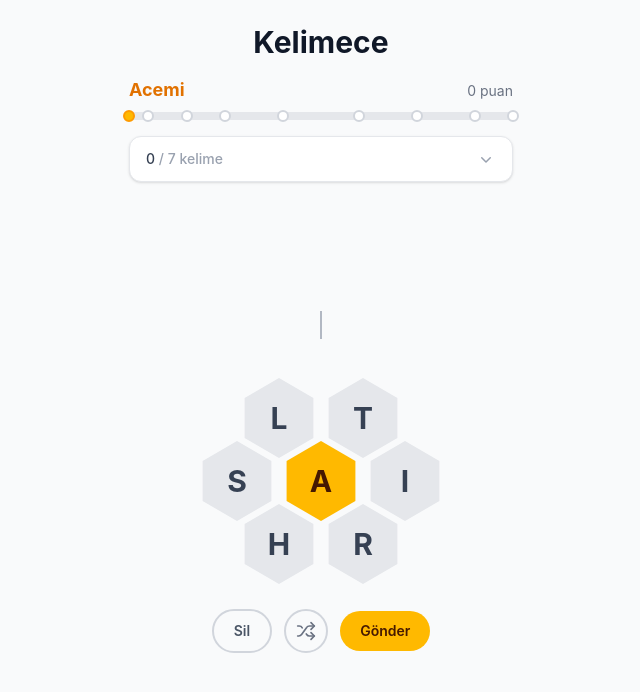
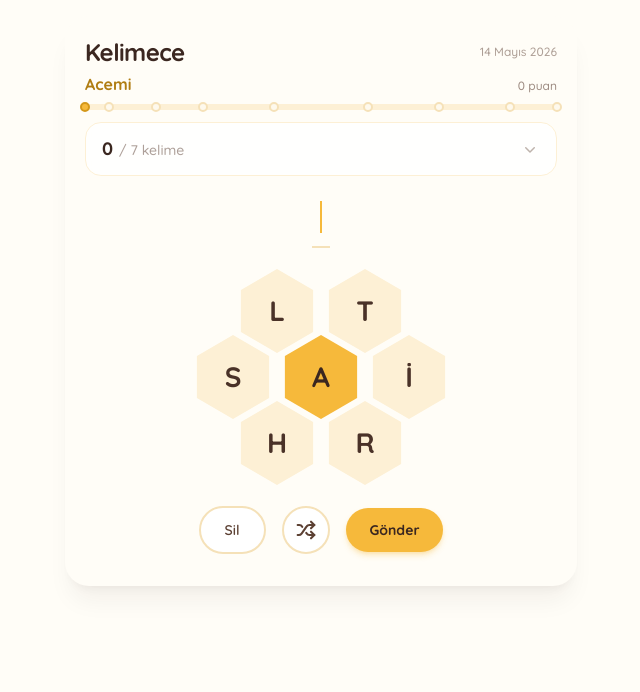
Before and after one commit to omerislamoglu/kelimece, a React (Vite) app: page / in a window 1280 px wide. Shown: the top 692 px of the page, without its empty margins (319-959 px from the left). Built offline with nearby package versions, Linux system fonts and the light colour scheme.

Commit message:
feat: assemble main game screen with full layout

```diff
--- a/index.html
+++ b/index.html
@@ -1,9 +1,12 @@
 <!doctype html>
-<html lang="en">
+<html lang="tr">
   <head>
     <meta charset="UTF-8" />
     <link rel="icon" type="image/svg+xml" href="/favicon.svg" />
-    <meta name="viewport" content="width=device-width, initial-scale=1.0" />
+    <meta name="viewport" content="width=device-width, initial-scale=1.0, maximum-scale=1.0, user-scalable=no" />
+    <link rel="preconnect" href="https://fonts.googleapis.com" />
+    <link rel="preconnect" href="https://fonts.gstatic.com" crossorigin />
+    <link href="https://fonts.googleapis.com/css2?family=Quicksand:wght@400;500;600;700&display=swap" rel="stylesheet" />
     <title>Kelimece</title>
   </head>
   <body>
--- a/src/App.tsx
+++ b/src/App.tsx
@@ -5,6 +5,15 @@ import Controls from './components/Controls'
 import ScoreBar from './components/ScoreBar'
 import FoundWords from './components/FoundWords'
 import Toast from './components/Toast'
+
+function formatTurkishDate(dateStr: string): string {
+  const months = [
+    'Ocak', 'Şubat', 'Mart', 'Nisan', 'Mayıs', 'Haziran',
+    'Temmuz', 'Ağustos', 'Eylül', 'Ekim', 'Kasım', 'Aralık',
+  ]
+  const [y, m, d] = dateStr.split('-').map(Number)
+  return `${d} ${months[m - 1]} ${y}`
+}
 
 function App() {
   const {
@@ -23,14 +32,24 @@ function App() {
   if (!puzzle) return null
 
   return (
-    <div className="flex min-h-screen flex-col items-center bg-gray-50 px-4 py-6">
-      <h1 className="mb-4 text-3xl font-bold text-gray-900">Kelimece</h1>
-
+    <div className="mx-auto flex min-h-[100dvh] max-w-lg flex-col bg-cream-50 sm:my-4 sm:min-h-0 sm:rounded-3xl sm:shadow-xl sm:shadow-bark-900/5">
       <Toast message={message} />
 
-      <ScoreBar score={score} maxScore={maxScore} />
+      {/* Header */}
+      <header className="px-5 pt-5 pb-3">
+        <div className="mb-1 flex items-center justify-between">
+          <h1 className="text-2xl font-bold tracking-tight text-bark-800">
+            Kelimece
+          </h1>
+          <span className="text-xs font-medium text-bark-600/50">
+            {formatTurkishDate(puzzle.date)}
+          </span>
+        </div>
+        <ScoreBar score={score} maxScore={maxScore} />
+      </header>
 
-      <div className="mt-4 w-full max-w-sm">
+      {/* Bulunan kelimeler toggle */}
+      <div className="px-5 pb-2">
         <FoundWords
           foundWords={foundWords}
           totalWords={puzzle.validWords.length}
@@ -38,7 +57,8 @@ function App() {
         />
       </div>
 
-      <div className="flex flex-1 flex-col items-center justify-center gap-6 py-6">
+      {/* Oyun alanı — dikeyde ortala, mobilde alt yarıda kalsın */}
+      <main className="flex flex-1 flex-col items-center justify-center gap-5 px-5 pb-8 pt-2">
         <InputDisplay
           currentInput={currentInput}
           centerLetter={puzzle.centerLetter}
@@ -57,7 +77,7 @@ function App() {
           onShuffle={shuffleLetters}
           onSubmit={submitWord}
         />
-      </div>
+      </main>
     </div>
   )
 }
--- a/src/components/Controls.tsx
+++ b/src/components/Controls.tsx
@@ -51,22 +51,22 @@ export default function Controls({
   }, [letters, onLetterClick, onDelete, onShuffle, onSubmit])
 
   return (
-    <div className="flex items-center justify-center gap-3">
+    <div className="flex items-center justify-center gap-4">
       <button
         type="button"
         onClick={onDelete}
-        className="rounded-full border-2 border-gray-300 px-5 py-2.5 text-sm font-semibold
-                   text-gray-600 transition-colors hover:border-gray-400 hover:text-gray-800
-                   active:bg-gray-100"
+        className="rounded-full border-2 border-cream-300 bg-white px-6 py-3 text-sm
+                   font-semibold text-bark-600 transition-all duration-150
+                   hover:border-honey-400 hover:text-bark-800 active:scale-95"
       >
         Sil
       </button>
       <button
         type="button"
         onClick={onShuffle}
-        className="rounded-full border-2 border-gray-300 p-2.5 text-gray-500
-                   transition-colors hover:border-gray-400 hover:text-gray-700
-                   active:bg-gray-100"
+        className="rounded-full border-2 border-cream-300 bg-white p-3 text-bark-600
+                   transition-all duration-150 hover:border-honey-400
+                   hover:text-bark-800 active:rotate-180 active:scale-95"
         aria-label="Harfleri karıştır"
       >
         <svg
@@ -74,7 +74,7 @@ export default function Controls({
           viewBox="0 0 24 24"
           fill="none"
           stroke="currentColor"
-          strokeWidth={2}
+          strokeWidth={2.5}
           strokeLinecap="round"
           strokeLinejoin="round"
           className="h-5 w-5"
@@ -89,9 +89,10 @@ export default function Controls({
       <button
         type="button"
         onClick={onSubmit}
-        className="rounded-full bg-amber-400 px-5 py-2.5 text-sm font-semibold
-                   text-amber-950 transition-colors hover:bg-amber-300
-                   active:bg-amber-500"
+        className="rounded-full bg-honey-400 px-6 py-3 text-sm font-bold
+                   text-bark-800 shadow-md shadow-honey-400/30
+                   transition-all duration-150 hover:bg-honey-300
+                   hover:shadow-lg hover:shadow-honey-400/40 active:scale-95"
       >
         Gönder
       </button>
--- a/src/components/FoundWords.tsx
+++ b/src/components/FoundWords.tsx
@@ -22,22 +22,27 @@ export default function FoundWords({
 
   return (
     <>
-      {/* Toggle butonu */}
       <button
         type="button"
         onClick={() => setIsOpen(!isOpen)}
-        className="flex w-full max-w-sm items-center justify-between rounded-xl border border-gray-200
-                   bg-white px-4 py-3 text-left shadow-sm transition-colors hover:bg-gray-50"
+        className="flex w-full items-center justify-between rounded-2xl
+                   border border-cream-200 bg-white/80 px-4 py-3
+                   text-left backdrop-blur-sm transition-all duration-200
+                   hover:bg-white hover:shadow-sm"
       >
-        <span className="text-sm font-medium text-gray-700">
-          {foundWords.length}{' '}
-          <span className="text-gray-400">/ {totalWords} kelime</span>
-        </span>
+        <div className="flex items-baseline gap-1.5">
+          <span className="text-lg font-bold text-bark-800">
+            {foundWords.length}
+          </span>
+          <span className="text-sm font-medium text-bark-600/50">
+            / {totalWords} kelime
+          </span>
+        </div>
         <svg
           xmlns="http://www.w3.org/2000/svg"
           viewBox="0 0 20 20"
           fill="currentColor"
-          className={`h-5 w-5 text-gray-400 transition-transform duration-200 ${
+          className={`h-5 w-5 text-bark-600/40 transition-transform duration-200 ${
             isOpen ? 'rotate-180' : ''
           }`}
         >
@@ -49,51 +54,52 @@ export default function FoundWords({
         </svg>
       </button>
 
-      {/* Overlay + Bottom Sheet (mobil) / Dropdown (desktop) */}
       {isOpen && (
         <>
           {/* Mobil overlay */}
           <div
-            className="fixed inset-0 z-40 bg-black/30 sm:hidden"
+            className="animate-fade-in fixed inset-0 z-40 bg-bark-900/30 backdrop-blur-sm sm:hidden"
             onClick={() => setIsOpen(false)}
           />
 
-          {/* Panel */}
+          {/* Bottom sheet (mobil) / Dropdown (masaüstü) */}
           <div
-            className="fixed inset-x-0 bottom-0 z-50 max-h-[60vh] overflow-hidden rounded-t-2xl
-                       bg-white shadow-xl sm:static sm:z-auto sm:mt-2 sm:max-h-64 sm:w-full
-                       sm:max-w-sm sm:rounded-xl sm:border sm:border-gray-200 sm:shadow-sm"
+            className="fixed inset-x-0 bottom-0 z-50 max-h-[65vh] animate-slide-up overflow-hidden
+                       rounded-t-3xl bg-cream-50 shadow-2xl
+                       sm:static sm:z-auto sm:mt-2 sm:max-h-56 sm:animate-fade-in
+                       sm:rounded-2xl sm:border sm:border-cream-200 sm:shadow-sm"
           >
             {/* Mobil handle */}
-            <div className="flex justify-center py-2 sm:hidden">
-              <div className="h-1 w-8 rounded-full bg-gray-300" />
+            <div className="flex justify-center pt-3 pb-1 sm:hidden">
+              <div className="h-1 w-10 rounded-full bg-cream-300" />
             </div>
 
-            {/* Header */}
-            <div className="flex items-center justify-between border-b border-gray-100 px-4 py-2">
-              <span className="text-sm font-medium text-gray-600">
+            <div className="flex items-center justify-between border-b border-cream-200 px-5 py-3">
+              <span className="text-sm font-semibold text-bark-700">
                 Bulunan Kelimeler
               </span>
               <button
                 type="button"
                 onClick={() => setIsOpen(false)}
-                className="text-gray-400 hover:text-gray-600"
+                className="rounded-full p-1 text-bark-600/40 transition-colors hover:bg-cream-200 hover:text-bark-700"
               >
                 <svg
                   xmlns="http://www.w3.org/2000/svg"
                   viewBox="0 0 20 20"
                   fill="currentColor"
-                  className="h-5 w-5"
+                  className="h-4 w-4"
                 >
                   <path d="M6.28 5.22a.75.75 0 0 0-1.06 1.06L8.94 10l-3.72 3.72a.75.75 0 1 0 1.06 1.06L10 11.06l3.72 3.72a.75.75 0 1 0 1.06-1.06L11.06 10l3.72-3.72a.75.75 0 0 0-1.06-1.06L10 8.94 6.28 5.22Z" />
                 </svg>
               </button>
             </div>
 
-            {/* Kelime listesi */}
-            <div className="overflow-y-auto px-4 py-2" style={{ maxHeight: 'calc(60vh - 80px)' }}>
+            <div
+              className="overflow-y-auto px-5 py-3"
+              style={{ maxHeight: 'calc(65vh - 90px)' }}
+            >
               {sortedWords.length === 0 ? (
-                <p className="py-4 text-center text-sm text-gray-400">
+                <p className="py-6 text-center text-sm text-bark-600/40">
                   Henüz kelime bulunamadı
                 </p>
               ) : (
@@ -101,18 +107,13 @@ export default function FoundWords({
                   {sortedWords.map((word) => (
                     <span
                       key={word}
-                      className={`inline-block rounded-full px-3 py-1 text-sm font-medium ${
+                      className={`animate-fade-in inline-block rounded-full px-3 py-1 text-sm font-semibold ${
                         pangramSet.has(word)
-                          ? 'bg-amber-100 text-amber-700 ring-1 ring-amber-300'
-                          : 'bg-gray-100 text-gray-700'
+                          ? 'bg-honey-400/20 text-honey-600 ring-1 ring-honey-400/40'
+                          : 'bg-cream-200/80 text-bark-700'
                       }`}
                     >
                       {word}
-                      {pangramSet.has(word) && (
-                        <span className="ml-1 text-amber-500" aria-label="pangram">
-                          *
-                        </span>
-                      )}
                     </span>
                   ))}
                 </div>
--- a/src/components/Hive.tsx
+++ b/src/components/Hive.tsx
@@ -1,19 +1,19 @@
+import { useState } from 'react'
+
 interface HiveProps {
   letters: string[]
   centerLetter: string
   onLetterClick: (letter: string) => void
 }
 
-// Bal peteği düzeni: merkez + 6 çevre pozisyonu
-// Hexagon boyutuna göre offset hesaplanır
 const POSITIONS = [
-  { row: 0, col: 0 }, // merkez
-  { row: -1, col: -0.5 }, // sol üst
-  { row: -1, col: 0.5 }, // sağ üst
-  { row: 0, col: -1 }, // sol
-  { row: 0, col: 1 }, // sağ
-  { row: 1, col: -0.5 }, // sol alt
-  { row: 1, col: 0.5 }, // sağ alt
+  { row: 0, col: 0 },
+  { row: -1, col: -0.5 },
+  { row: -1, col: 0.5 },
+  { row: 0, col: -1 },
+  { row: 0, col: 1 },
+  { row: 1, col: -0.5 },
+  { row: 1, col: 0.5 },
 ]
 
 function HexButton({
@@ -27,25 +27,35 @@ function HexButton({
   onClick: () => void
   style: React.CSSProperties
 }) {
+  const [pressed, setPressed] = useState(false)
+
+  function handleClick() {
+    setPressed(true)
+    onClick()
+    setTimeout(() => setPressed(false), 150)
+  }
+
   return (
     <button
       type="button"
-      onClick={onClick}
+      onClick={handleClick}
       className={`
         absolute flex items-center justify-center
         w-[var(--hex-size)] h-[var(--hex-size)]
-        text-2xl sm:text-3xl font-bold uppercase
+        text-[clamp(1.25rem,4vw,1.75rem)] font-bold uppercase
         select-none cursor-pointer
-        transition-transform duration-100 active:scale-90
+        transition-all duration-150
+        ${pressed ? 'scale-90' : 'scale-100'}
         ${
           isCenter
-            ? 'bg-amber-400 text-amber-950 hover:bg-amber-300'
-            : 'bg-gray-200 text-gray-700 hover:bg-gray-300'
+            ? 'bg-honey-400 text-bark-800 hover:bg-honey-300'
+            : 'bg-cream-200 text-bark-700 hover:bg-cream-300'
         }
       `}
       style={{
         ...style,
-        clipPath: 'polygon(50% 0%, 93% 25%, 93% 75%, 50% 100%, 7% 75%, 7% 25%)',
+        clipPath:
+          'polygon(50% 0%, 93% 25%, 93% 75%, 50% 100%, 7% 75%, 7% 25%)',
       }}
     >
       {letter}
@@ -53,27 +63,25 @@ function HexButton({
   )
 }
 
-export default function Hive({ letters, centerLetter, onLetterClick }: HiveProps) {
-  // letters[0] = centerLetter, letters[1..6] = çevre harfler
-  const orderedLetters = [
-    letters[0],
-    ...letters.slice(1),
-  ]
-
+export default function Hive({
+  letters,
+  centerLetter,
+  onLetterClick,
+}: HiveProps) {
   return (
     <div
       className="relative mx-auto"
-      style={{
-        '--hex-size': 'clamp(56px, 15vw, 80px)',
-        '--hex-gap': '4px',
-        width: 'calc(var(--hex-size) * 3 + var(--hex-gap) * 2)',
-        height: 'calc(var(--hex-size) * 2.5 + var(--hex-gap) * 2)',
-      } as React.CSSProperties}
+      style={
+        {
+          '--hex-size': 'clamp(60px, 16vw, 84px)',
+          '--hex-gap': '4px',
+          width: 'calc(var(--hex-size) * 3 + var(--hex-gap) * 2)',
+          height: 'calc(var(--hex-size) * 2.5 + var(--hex-gap) * 2)',
+        } as React.CSSProperties
+      }
     >
-      {orderedLetters.map((letter, i) => {
+      {letters.map((letter, i) => {
         const pos = POSITIONS[i]
-        // Hex center offset: her hexagon boyutu + gap kadar kaydır
-        // row offset: hex yüksekliğinin 0.75 katı (hexagonlar iç içe geçer)
         const left = `calc(50% + ${pos.col} * (var(--hex-size) + var(--hex-gap)) - var(--hex-size) / 2)`
         const top = `calc(50% + ${pos.row * 0.75} * (var(--hex-size) + var(--hex-gap)) - var(--hex-size) / 2)`
 
--- a/src/components/InputDisplay.tsx
+++ b/src/components/InputDisplay.tsx
@@ -8,26 +8,24 @@ export default function InputDisplay({
   centerLetter,
 }: InputDisplayProps) {
   return (
-    <div className="flex min-h-[3rem] items-center justify-center">
+    <div className="flex min-h-[3.5rem] items-center justify-center border-b-2 border-cream-300 px-2 pb-1">
       {currentInput.length === 0 ? (
-        <span className="text-2xl text-gray-300">
-          <span className="inline-block w-[2px] h-7 bg-gray-400 animate-pulse" />
-        </span>
+        <span className="inline-block h-8 w-[2px] animate-blink bg-honey-400" />
       ) : (
         <div className="flex items-center">
           {[...currentInput].map((letter, i) => (
             <span
               key={i}
-              className={`text-3xl sm:text-4xl font-bold uppercase tracking-wider ${
+              className={`animate-letter-pop text-[clamp(1.75rem,6vw,2.5rem)] font-bold uppercase tracking-wide ${
                 letter === centerLetter
-                  ? 'text-amber-500'
-                  : 'text-gray-800'
+                  ? 'text-honey-500'
+                  : 'text-bark-800'
               }`}
             >
               {letter}
             </span>
           ))}
-          <span className="inline-block w-[2px] h-8 ml-0.5 bg-amber-500 animate-blink" />
+          <span className="ml-0.5 inline-block h-8 w-[2px] animate-blink bg-honey-400" />
         </div>
       )}
     </div>
--- a/src/components/ScoreBar.tsx
+++ b/src/components/ScoreBar.tsx
@@ -16,26 +16,27 @@ export default function ScoreBar({ score, maxScore }: ScoreBarProps) {
     return RANKS.map((r) => ({
       label: r.label,
       position: r.threshold * 100,
-      points: Math.ceil(r.threshold * maxScore),
       isActive: score >= r.threshold * maxScore,
     }))
   }, [score, maxScore])
 
   return (
-    <div className="w-full max-w-sm">
+    <div className="w-full">
       <div className="mb-2 flex items-baseline justify-between">
         <span
           key={rank}
-          className="animate-rank text-lg font-bold text-amber-600"
+          className="animate-rank-pop text-base font-bold text-honey-600"
         >
           {rank}
         </span>
-        <span className="text-sm text-gray-500">{score} puan</span>
+        <span className="text-xs font-medium text-bark-600/60">
+          {score} puan
+        </span>
       </div>
 
-      <div className="relative h-2 w-full rounded-full bg-gray-200">
+      <div className="relative h-1.5 w-full rounded-full bg-cream-200">
         <div
-          className="absolute inset-y-0 left-0 rounded-full bg-amber-400 transition-all duration-500 ease-out"
+          className="absolute inset-y-0 left-0 rounded-full bg-gradient-to-r from-honey-400 to-honey-300 transition-all duration-500 ease-out"
           style={{ width: `${percentage}%` }}
         />
         {rankThresholds.map((r) => (
@@ -45,10 +46,10 @@ export default function ScoreBar({ score, maxScore }: ScoreBarProps) {
             style={{ left: `${r.position}%` }}
           >
             <div
-              className={`h-3 w-3 rounded-full border-2 transition-colors duration-300 ${
+              className={`h-2.5 w-2.5 rounded-full border-2 transition-colors duration-300 ${
                 r.isActive
-                  ? 'border-amber-500 bg-amber-400'
-                  : 'border-gray-300 bg-white'
+                  ? 'border-honey-500 bg-honey-400'
+                  : 'border-cream-300 bg-cream-100'
               }`}
             />
           </div>
--- a/src/index.css
+++ b/src/index.css
@@ -1,8 +1,28 @@
 @import "tailwindcss";
 
 @theme {
+  --font-sans: 'Quicksand', system-ui, sans-serif;
+
+  --color-cream-50: #fffdf7;
+  --color-cream-100: #fef9ed;
+  --color-cream-200: #fdf0d5;
+  --color-cream-300: #f5e1b8;
+
+  --color-honey-300: #fcd34d;
+  --color-honey-400: #f6b93b;
+  --color-honey-500: #d4981a;
+  --color-honey-600: #b07d12;
+
+  --color-bark-600: #5c4033;
+  --color-bark-700: #4a3228;
+  --color-bark-800: #3b2720;
+  --color-bark-900: #2c1d18;
+
   --animate-blink: blink 1s step-end infinite;
-  --animate-rank: rank-pop 0.3s ease-out;
+  --animate-rank-pop: rank-pop 0.3s ease-out;
+  --animate-letter-pop: letter-pop 0.15s ease-out;
+  --animate-slide-up: slide-up 0.3s ease-out;
+  --animate-fade-in: fade-in 0.2s ease-out;
 }
 
 @keyframes blink {
@@ -15,3 +35,23 @@
   50% { transform: scale(1.15); }
   100% { transform: scale(1); }
 }
+
+@keyframes letter-pop {
+  0% { transform: scale(0.8); opacity: 0; }
+  100% { transform: scale(1); opacity: 1; }
+}
+
+@keyframes slide-up {
+  0% { transform: translateY(100%); }
+  100% { transform: translateY(0); }
+}
+
+@keyframes fade-in {
+  0% { opacity: 0; }
+  100% { opacity: 1; }
+}
+
+body {
+  background-color: var(--color-cream-50);
+  -webkit-tap-highlight-color: transparent;
+}
```
Also changed, not shown: src/components/Toast.tsx (+9 -11 lines).
